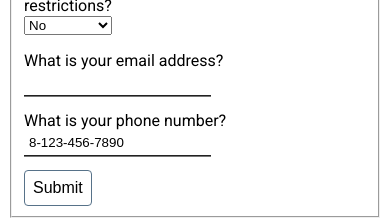
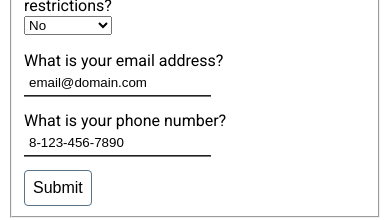
Before and after one commit to penteada/FCC-form, a plain HTML site: page index.html in a window 390 px wide. Shown: the part 562-782 px from the top of the page. Drawn offline with Linux system fonts and the light colour scheme.

Commit message:
updated email field. require email &phone checker

```diff
--- a/index.html
+++ b/index.html
@@ -47,7 +47,7 @@
                 </div>
                 <div class="contacts">
                         <label for="email" id="email-label">What is your email address?</label><br>
-                        <input type="email" id="email" class="no-outline"><br>
+                        <input type="email" id="email" class="no-outline"onfocus="removeinput(event, this)" value="email@domain.com"><br>
                         <label for="phone" id="number-label" class="no-outline">What is your phone number?</label><br>
                         <input type="tel" name="phone" id="number" class="no-outline" onfocus="removeinput(event, this)"
                         pattern="[0-9]{1}-[0-9]{3}-[0-9]{3}-[0-9]{4}" value="8-123-456-7890" required>
```
